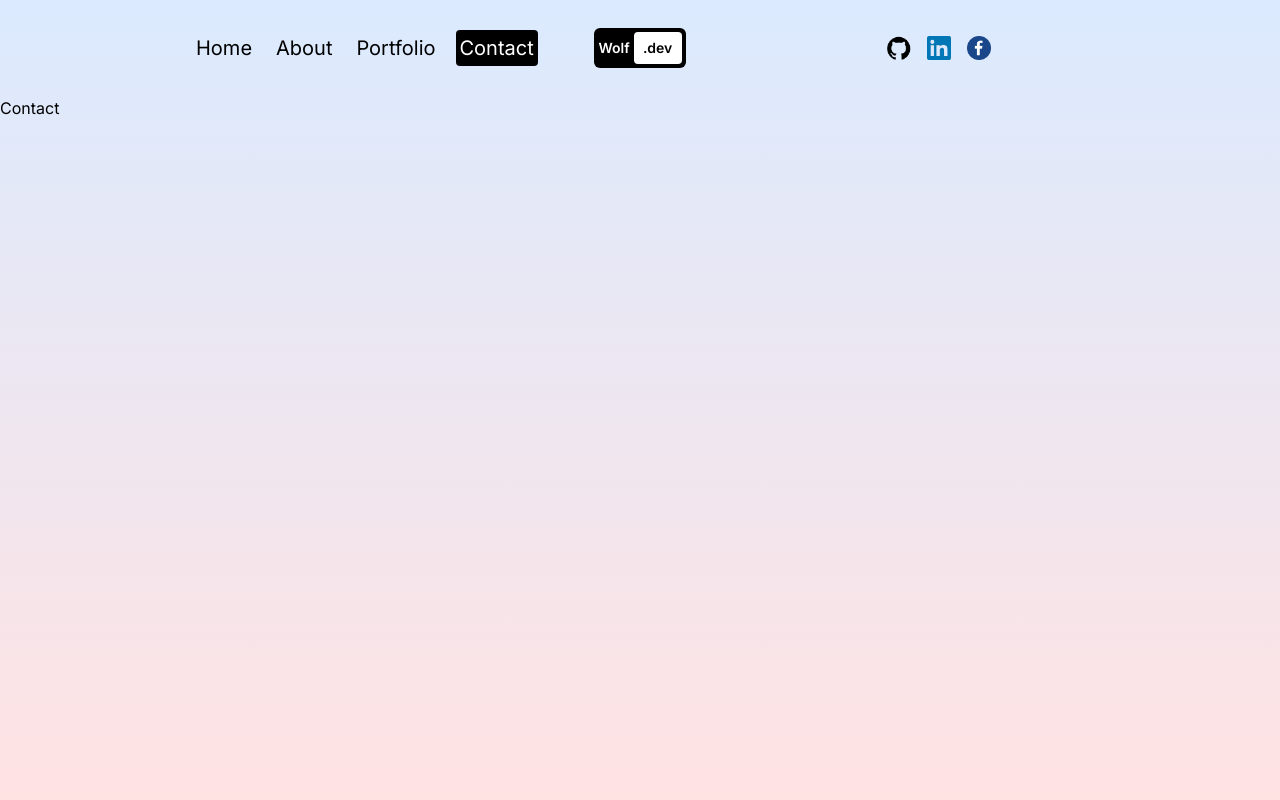
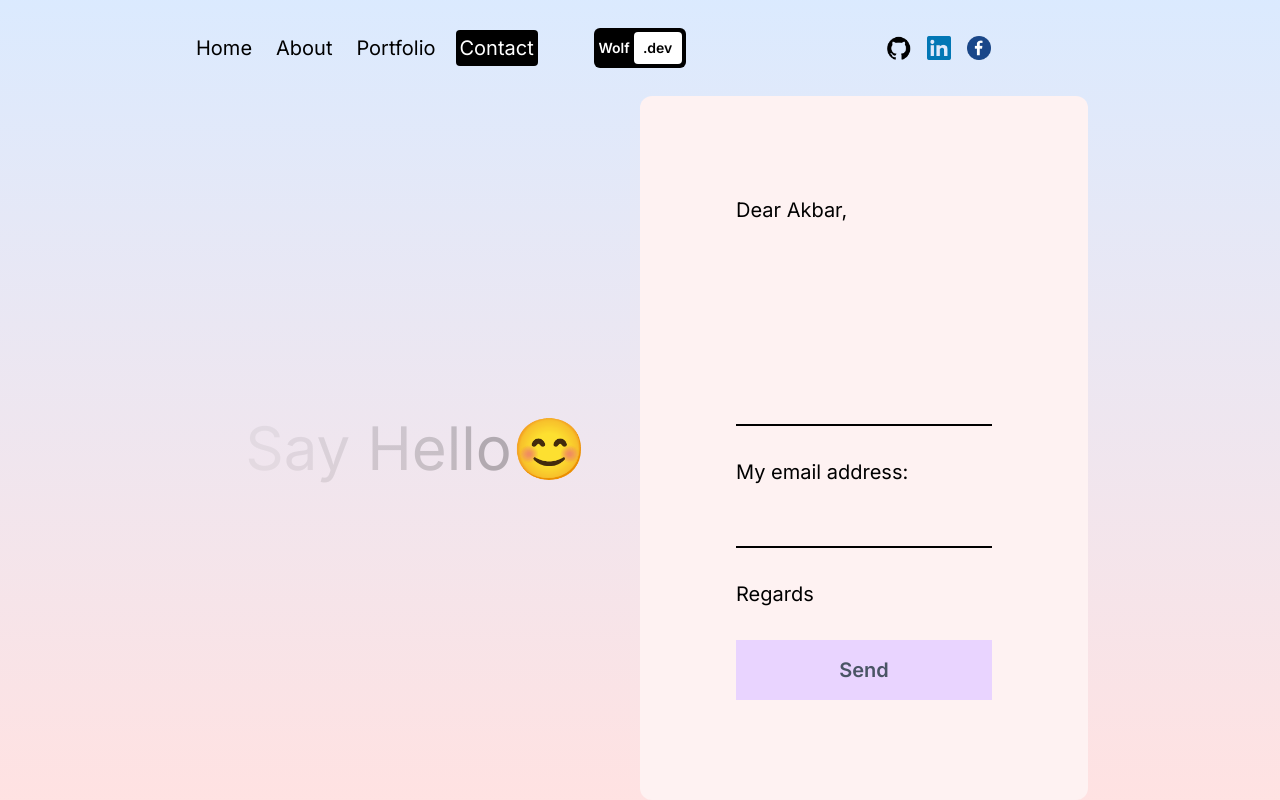
Before and after one commit to Akbar-Rouzi/my-portfolio, a Next.js app: page /contact in a window 1280 px wide. Built offline with nearby package versions, Linux system fonts and the light colour scheme.

Commit message:
Add content , animation and sending email feature to contact page

```diff
--- a/package.json
+++ b/package.json
@@ -14,6 +14,7 @@
     "react-dom": "^19.0.0"
   },
   "devDependencies": {
+    "@emailjs/browser": "^4.4.1",
     "@eslint/eslintrc": "^3",
     "@tailwindcss/postcss": "^4",
     "autoprefixer": "^10.4.21",
--- a/src/app/contact/page.jsx
+++ b/src/app/contact/page.jsx
@@ -1,7 +1,38 @@
 "use client";
 import { motion } from "framer-motion";
+import { useState, useRef } from "react";
+import emailjs from "@emailjs/browser";
 
 const ContactPage = () => {
+  const [success, setSuccess] = useState(false);
+  const [error, setError] = useState(false);
+  const text = "Say Hello";
+  const form = useRef();
+
+  const sendEmail = (e) => {
+    e.preventDefault();
+    setError(false);
+    setSuccess(false);
+    emailjs
+      .sendForm(
+        process.env.NEXT_PUBLIC_SERVICE_ID,
+        process.env.NEXT_PUBLIC_TEMPLATE_ID,
+        form.current,
+        {
+          publicKey: process.env.NEXT_PUBLIC_PUBLIC_KEY,
+        }
+      )
+      .then(
+        () => {
+          setSuccess(true);
+          form.current.reset();
+        },
+        () => {
+          setError(true);
+        }
+      );
+  };
+
   return (
     <motion.div
       className="h-full"
@@ -9,7 +40,61 @@
       animate={{ y: "0%" }}
       transition={{ duration: 1 }}
     >
-      Contact
+      <div className="h-full flex flex-col lg:flex-row px-4 sm:px-8 md:px-12 lg:px-20 xl:px-48">
+        {/* TEXT CONTAINER */}
+        <div className="h-1/2 lg:h-full lg:w-1/2 flex items-center justify-center text-6xl">
+          <div>
+            {text.split("").map((letter, index) => (
+              <motion.span
+                key={index}
+                initial={{ opacity: 1 }}
+                animate={{ opacity: 0 }}
+                transition={{
+                  duration: 3,
+                  repeat: Infinity,
+                  delay: index * 0.1,
+                }}
+              >
+                {letter}
+              </motion.span>
+            ))}
+            😊
+          </div>
+        </div>
+        {/* FORM CONTAINER */}
+        <form
+          onSubmit={sendEmail}
+          ref={form}
+          className="h-1/2 lg:h-full lg:w-1/2 bg-red-50 rounded-xl text-xl flex flex-col gap-8 justify-center p-24"
+        >
+          <span>Dear Akbar,</span>
+          <textarea
+            rows={6}
+            className="bg-transparent border-b-2 border-b-black outline-none resize-none"
+            name="user_message"
+          />
+          <span>My email address: </span>
+          <input
+            name="user_email"
+            type="text"
+            className="bg-transparent border-b-2 border-b-black outline-none"
+          />
+          <span>Regards</span>
+          <button className="bg-purple-200 font-semibold text-gray-600 p-4 hover:text-gray-200 cursor-pointer">
+            Send
+          </button>
+          {success && (
+            <span className="text-green-600 font-semibold">
+              Your message has been sent successfully!
+            </span>
+          )}
+          {error && (
+            <span className="text-red-600 font-semibold">
+              Something went wrong!
+            </span>
+          )}
+        </form>
+      </div>
     </motion.div>
   );
 };
```
Also changed, not shown: 2 other files (tests, documents, lock files or other folders).
